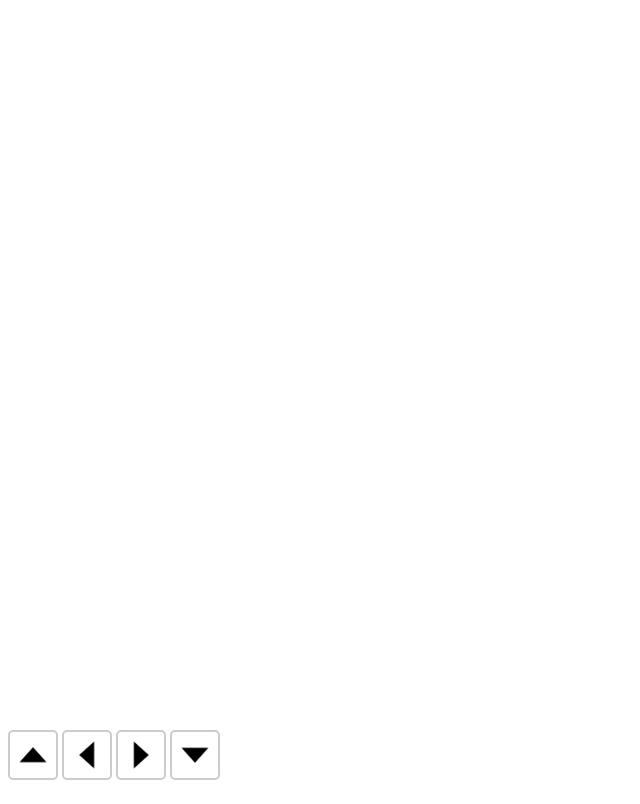
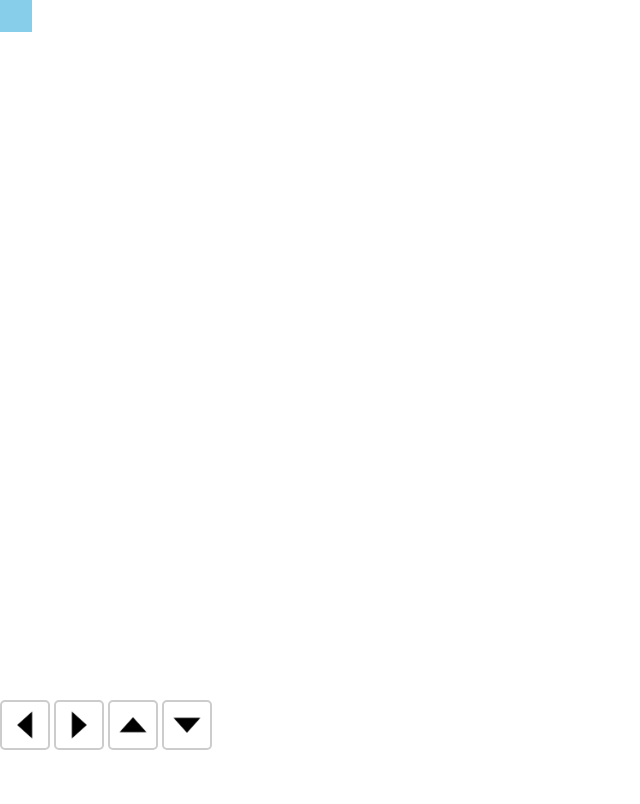
Before and after one commit to nataliemeow/sokoban, a plain HTML site: page index.html in a window 1280 px wide. Shown: the whole page, without its empty margins (0-640 px from the left). Drawn offline with Linux system fonts and the light colour scheme.

Commit message:
brochure and player

```diff
--- /dev/null
+++ b/game.js
@@ -0,0 +1,27 @@
+const canvas = document.getElementById('game');
+
+// Fullscreen
+canvas.width = window.innerWidth;
+canvas.height = window.innerHeight;
+
+const ctx = canvas.getContext('2d');
+const tileSize = 32;
+let player = { x: 0, y: 0 };
+
+function tile({x: x, y: y}, c) {
+	ctx.fillStyle = c;
+	ctx.fillRect(x * tileSize, y * tileSize, tileSize, tileSize)
+}
+
+function draw() {
+	ctx.clearRect(0, 0, canvas.width, canvas.height);
+	tile(player, 'skyblue');
+}
+
+function go(x, y) {
+	player.x += x;
+	player.y += y;
+	draw();
+}
+
+draw();
--- a/index.html
+++ b/index.html
@@ -4,10 +4,17 @@
 		<meta charset="utf-8">
 		<meta name="viewport" content="width=device-width, initial-scale=1">
 		<title>razorlovesbaba Sokoban</title>
+		<script defer src='game.js'></script>
 		<style>
+html, body {
+	width: 100%; height: 100%;
+}
+body {
+	margin: 0;
+}
 #controls {
 	position: absolute;
-	bottom: 20px;
+	bottom: 50px;
 }
 #controls button {
 	padding: 0;
@@ -18,33 +25,33 @@
 	padding: 2px;
 }
 @keyframes tap {
-	from {
+	0%, 25% {
 		background: #ccc;
 	}
-	to {
+	100% {
 		background: transparent;
 	}
 }
-#controls button:focus {
-	animation: .2s linear tap;
+#controls button:active {
+	animation: .3s linear tap;
 }
 		</style>
 	</head>
 	<body>
+		<canvas id='game'></canvas>
 		<div id='controls'>
-			<button onclick='go(0, -1)'>
-				<img src='up.png' width='100%'>
-			</button>
 			<button onclick='go(-1, 0)'>
 				<img src='up.png' width='100%' style='transform: rotate(270deg);'>
 			</button>
 			<button onclick='go(+1, 0)'>
 				<img src='up.png' width='100%' style='transform: rotate(90deg);'>
 			</button>
+			<button onclick='go(0, -1)'>
+				<img src='up.png' width='100%'>
+			</button>
 			<button onclick='go(0, +1)'>
 				<img src='up.png' width='100%' style='transform: rotate(180deg);'>
 			</button>
 		</div>
-		<script src='script.js'></script>
 	</body>
 </html>
```
Also changed, not shown: 1 other file.
